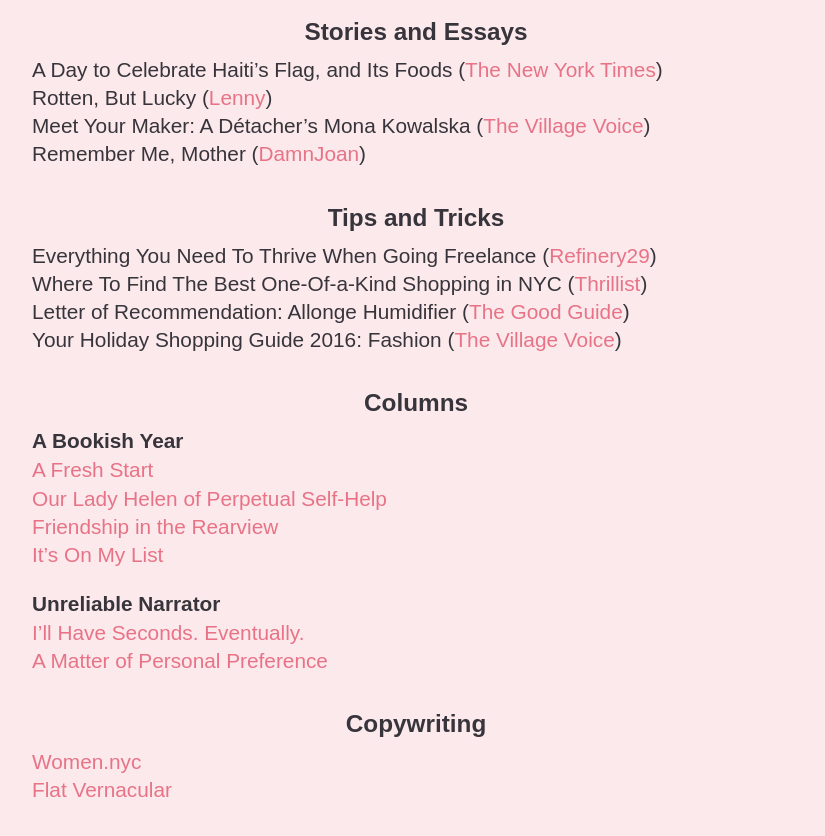
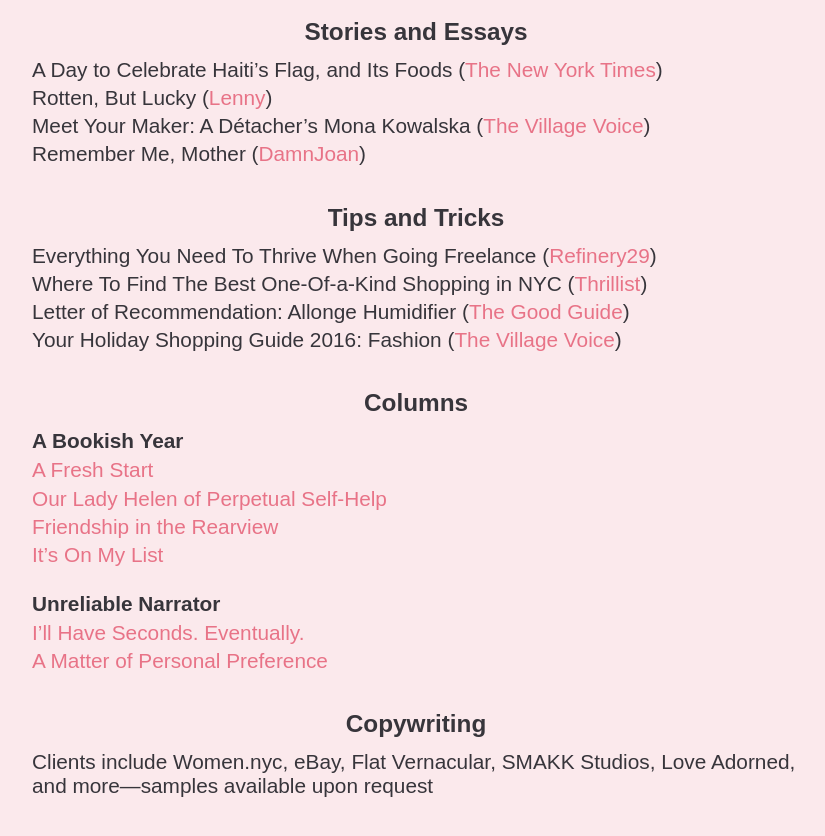
Before and after one commit to rjfequiere/rjfequiere.github.io, a Jekyll site: the page built from professionally.html, in a window 1280 px wide and 900 px high, scrolled down 1082 px. Shown: the top 836 px of the window, without its empty margins (224-1049 px from the left). Built offline with Jekyll 4.4.1, drawn with Linux system fonts in a browser that asks for light colours; nearby versions of some CDN libraries; some web fonts are replaced.

Commit message:
Update professionally.html

```diff
--- a/professionally.html
+++ b/professionally.html
@@ -52,10 +52,7 @@
 		</ul>
 
 		<h3>Copywriting</h3>
-		<ul>
-      <li><a href="https://women.nyc/">Women.nyc</a></li>
-      <li><a href="https://www.flatvernacular.com/">Flat Vernacular</a></li>
-		</ul>
+		<p>Clients include Women.nyc, eBay, Flat Vernacular, SMAKK Studios, Love Adorned, and more—samples available upon request</p>
     </div>
   </div>
 </div>
```
